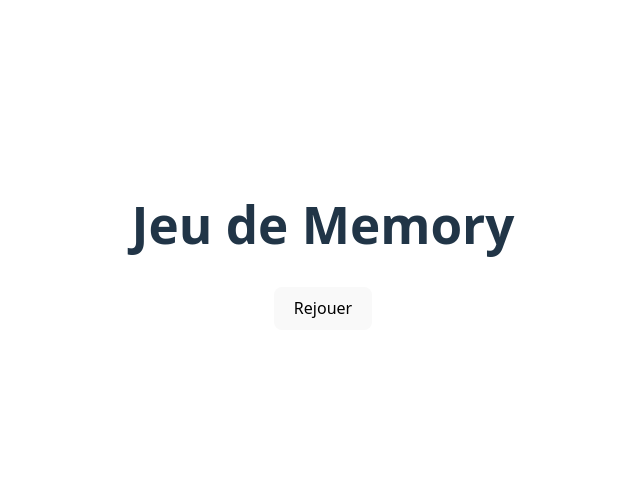
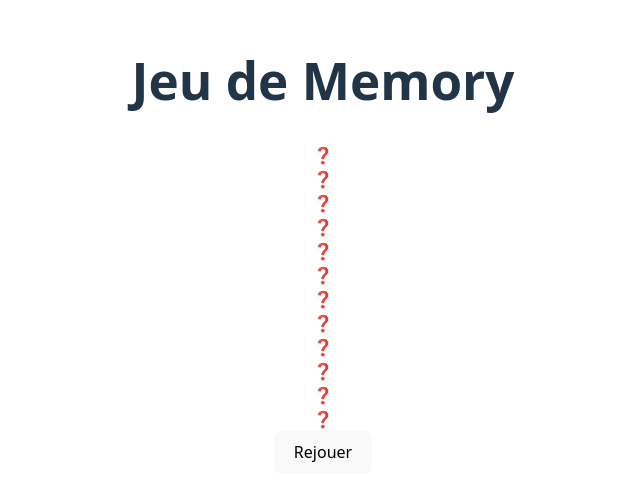
Before and after one commit to zenbout-mohamed/memory_reactjs, a React (Vite) app: page / in a window 1280 px wide. Shown: the part 154-654 px from the top of the page, without its empty margins (317-957 px from the left). Built offline with nearby package versions, Linux system fonts and the light colour scheme.

Commit message:
fichier App.jsx corrigé et amélioré

```diff
--- a/src/App.jsx
+++ b/src/App.jsx
@@ -4,8 +4,10 @@ import Card from "./components/Card/Card";
 import Button from "./components/Button/Button";
 import "./App.css";
 
+/* 🔹 Symboles des cartes */
 const symbols = ["🍎", "🍌", "🍇", "🍓", "🍒", "🍍"];
 
+/* 🔹 Génération et mélange des cartes */
 function generateCards() {
   const duplicated = [...symbols, ...symbols];
 
@@ -19,13 +21,84 @@ function generateCards() {
     }));
 }
 
-
 function App() {
+  /* 🔹 États du jeu */
   const [cards, setCards] = useState([]);
   const [firstCard, setFirstCard] = useState(null);
   const [secondCard, setSecondCard] = useState(null);
   const [lockBoard, setLockBoard] = useState(false);
   const [hasWon, setHasWon] = useState(false);
+
+  /* 🔹 Initialisation du jeu */
+  useEffect(() => {
+    setCards(generateCards());
+  }, []);
+
+  /* 🔹 Gestion du clic sur une carte */
+  function handleCardClick(card) {
+    if (lockBoard || card.flipped || card.matched) return;
+
+    setCards((prevCards) =>
+      prevCards.map((c) =>
+        c.id === card.id ? { ...c, flipped: true } : c
+      )
+    );
+
+    if (!firstCard) {
+      setFirstCard(card);
+    } else {
+      setSecondCard(card);
+      setLockBoard(true);
+    }
+  }
+
+  /* 🔹 Comparaison des cartes */
+  useEffect(() => {
+    if (firstCard && secondCard) {
+      if (firstCard.symbol === secondCard.symbol) {
+        setCards((prevCards) =>
+          prevCards.map((card) =>
+            card.symbol === firstCard.symbol
+              ? { ...card, matched: true }
+              : card
+          )
+        );
+        resetTurn();
+      } else {
+        setTimeout(() => {
+          setCards((prevCards) =>
+            prevCards.map((card) =>
+              card.id === firstCard.id || card.id === secondCard.id
+                ? { ...card, flipped: false }
+                : card
+            )
+          );
+          resetTurn();
+        }, 1000);
+      }
+    }
+  }, [firstCard, secondCard]);
+
+  /* 🔹 Réinitialisation du tour */
+  function resetTurn() {
+    setFirstCard(null);
+    setSecondCard(null);
+    setLockBoard(false);
+  }
+
+  /* 🔹 Détection de la victoire */
+  useEffect(() => {
+    if (cards.length > 0 && cards.every((card) => card.matched)) {
+      setHasWon(true);
+    }
+  }, [cards]);
+
+  /* 🔹 Relancer une partie */
+  function resetGame() {
+    setCards(generateCards());
+    setHasWon(false);
+    resetTurn();
+  }
 
   return (
     <div className="app">
@@ -36,14 +109,14 @@ function App() {
           <Card
             key={card.id}
             card={card}
-            onClick={() => console.log(card)}
+            onClick={() => handleCardClick(card)}
           />
         ))}
       </div>
 
-      <Button text="Rejouer" onClick={() => console.log("reset")} />
+      <Button text="Rejouer" onClick={resetGame} />
 
-      {hasWon && <p>🎉 Bravo, vous avez gagné !</p>}
+      {hasWon && <p className="win-message">🎉 Bravo, vous avez gagné !</p>}
     </div>
   );
 }
```
